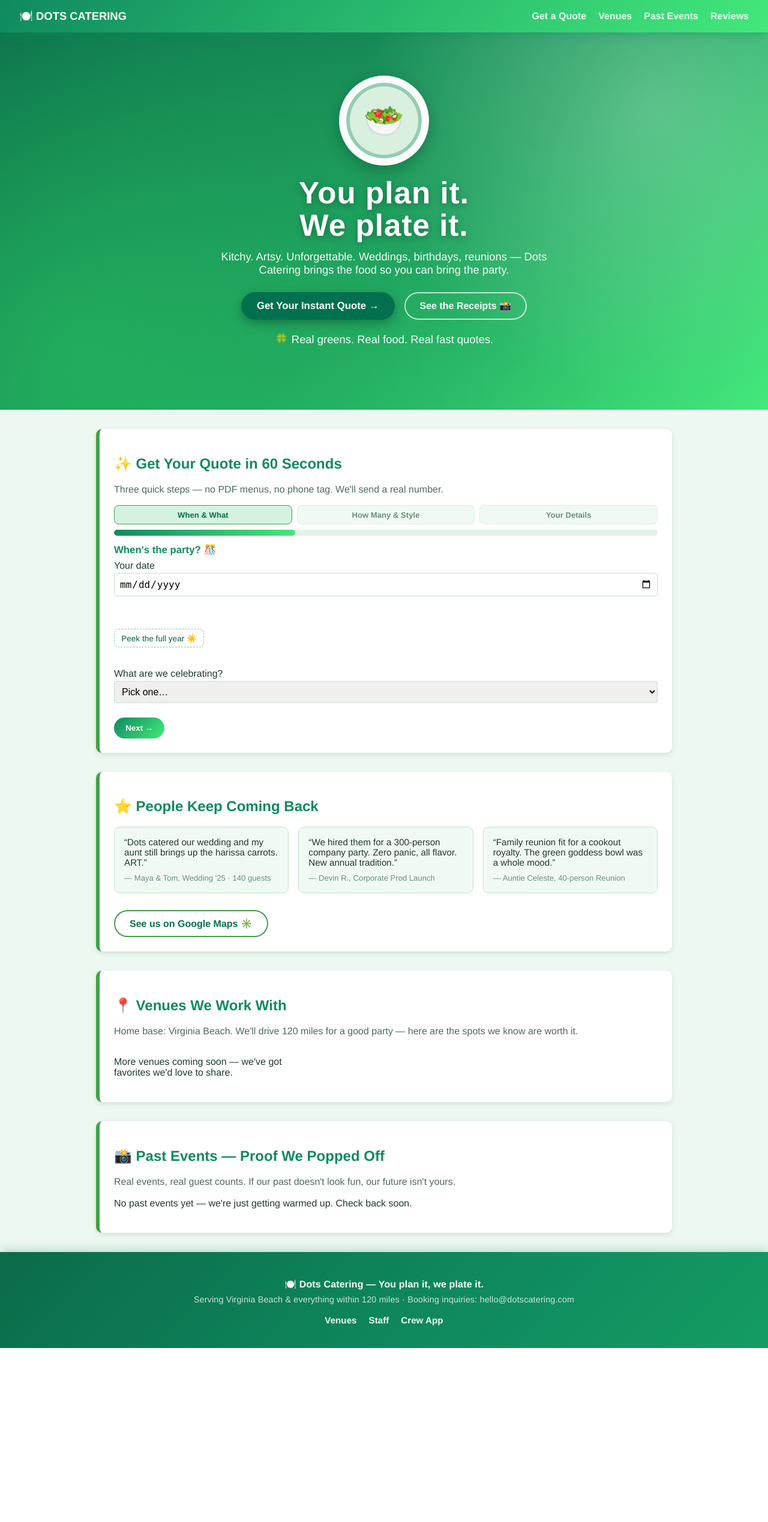
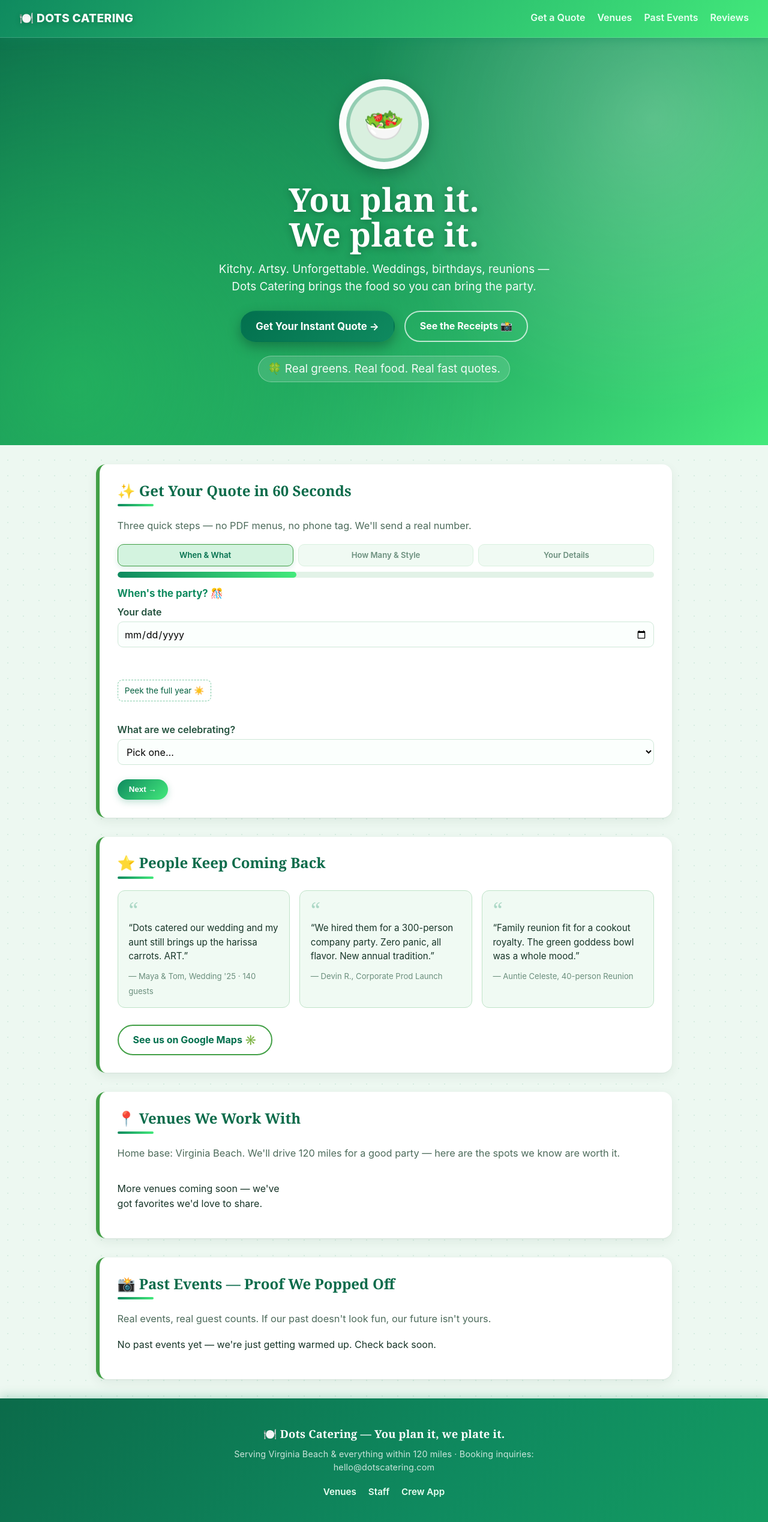
Before and after one commit to get-them666/dots-catering, a FastAPI app: page / in a window 1280 px wide. Shown: the whole page at 60% size. Before the commit the page ends 2247 px from the top, so only its background shows below. Run offline with FastAPI, Linux system fonts and the light colour scheme; data that the repository does not hold is empty.

Commit message:
Persist crew chat across sessions (SQLite + ws history) and restyle the site

```diff
--- a/backend/server.py
+++ b/backend/server.py
@@ -181,6 +181,12 @@ CREATE TABLE IF NOT EXISTS price_meta (
   id INTEGER PRIMARY KEY CHECK (id = 1),
   source TEXT NOT NULL DEFAULT 'sample',
   updated TEXT, fetched_at REAL NOT NULL DEFAULT 0
+);
+CREATE TABLE IF NOT EXISTS chat_messages (
+  id INTEGER PRIMARY KEY AUTOINCREMENT,
+  name TEXT NOT NULL,
+  body TEXT NOT NULL,
+  created_at TEXT NOT NULL
 );
 """
 
@@ -963,23 +969,86 @@ class ConnectionManager:
         self.active_connections.append(websocket)
 
     def disconnect(self, websocket: WebSocket):
-        self.active_connections.remove(websocket)
+        if websocket in self.active_connections:
+            self.active_connections.remove(websocket)
 
     async def broadcast(self, message: str):
-        for connection in self.active_connections:
-            await connection.send_text(message)
+        # One dead socket must not break chat for everyone else.
+        for connection in list(self.active_connections):
+            try:
+                await connection.send_text(message)
+            except Exception:
+                self.disconnect(connection)
 
 
 manager = ConnectionManager()
+
+
+@app.get("/chat", response_model=List[Dict])
+async def chat_history(limit: int = 200):
+    """Persisted crew chat — oldest first, for clients that want a REST pull."""
+    limit = max(1, min(int(limit), 500))
+    rows = _query(
+        "SELECT id, name, body, created_at FROM chat_messages ORDER BY id DESC LIMIT ?",
+        (limit,),
+    )
+    rows.reverse()
+    return [
+        {"id": m["id"], "name": m["name"], "text": m["body"], "at": m["created_at"]}
+        for m in rows
+    ]
+
+
+CHAT_MAX_LEN = 2000
 
 
 @app.websocket("/ws")
 async def websocket_endpoint(websocket: WebSocket):
     await manager.connect(websocket)
     try:
+        # On connect, hand back the stored thread so refreshes keep history.
+        history = _query(
+            "SELECT id, name, body, created_at FROM chat_messages ORDER BY id DESC LIMIT 200"
+        )
+        history.reverse()
+        await websocket.send_text(
+            json.dumps(
+                {
+                    "type": "history",
+                    "messages": [
+                        {
+                            "id": m["id"],
+                            "name": m["name"],
+                            "text": m["body"],
+                            "at": m["created_at"],
+                        }
+                        for m in history
+                    ],
+                }
+            )
+        )
         while True:
-            data = await websocket.receive_text()
-            await manager.broadcast(data)
+            raw = await websocket.receive_text()
+            name, text = "Crew", raw
+            try:
+                payload = json.loads(raw)
+                if isinstance(payload, dict):
+                    text = str(payload.get("text") or "")
+                    name = str(payload.get("name") or "Crew")
+            except (json.JSONDecodeError, TypeError):
+                pass
+            text = text.strip()[:CHAT_MAX_LEN]
+            if not text:
+                continue
+            name = name.strip()[:40] or "Crew"
+            at = datetime.utcnow().isoformat(timespec="seconds") + "Z"
+            msg_id = _exec(
+                "INSERT INTO chat_messages (name, body, created_at) VALUES (?, ?, ?)",
+                (name, text, at),
+            )
+            await manager.broadcast(
+                json.dumps({"type": "msg", "id": msg_id, "name": name, "text": text, "at": at})
+            )
     except WebSocketDisconnect:
         manager.disconnect(websocket)
 
--- a/frontend/static/style.css
+++ b/frontend/static/style.css
@@ -1,10 +1,49 @@
 /* Kitchy-artsy, green-forward theme */
+:root {
+  --green-900: #05391f;
+  --green-800: #064e34;
+  --green-700: #0b6b4a;
+  --green-600: #0f8a5f;
+  --green-500: #149c62;
+  --green-400: #43e97b;
+  --mint: #edf8f1;
+  --mint-deep: #d3f3df;
+  --ink: #173528;
+  --card: #ffffff;
+  --radius: 16px;
+  --shadow-1: 0 1px 2px rgba(5, 57, 31, 0.05), 0 6px 18px rgba(5, 57, 31, 0.07);
+  --shadow-2: 0 12px 34px rgba(5, 57, 31, 0.14);
+  --font-body: -apple-system, BlinkMacSystemFont, "Segoe UI", Roboto,
+    "Helvetica Neue", Arial, sans-serif;
+  --font-display: "Iowan Old Style", Georgia, "Times New Roman", serif;
+}
+
 body {
-  font-family: Helvetica, Arial, sans-serif;
+  font-family: var(--font-body);
   margin: 0;
   padding: 0;
-  background: #edf8f1;
-  color: #1f3a2d;
+  background-color: var(--mint);
+  /* subtle dot motif — on brand for Dots Catering */
+  background-image: radial-gradient(rgba(15, 138, 95, 0.1) 1.4px, transparent 1.5px);
+  background-size: 26px 26px;
+  color: var(--ink);
+  line-height: 1.55;
+  -webkit-font-smoothing: antialiased;
+}
+::selection {
+  background: var(--green-400);
+  color: var(--green-900);
+}
+:focus-visible {
+  outline: 3px solid rgba(15, 138, 95, 0.55);
+  outline-offset: 2px;
+}
+h1,
+h2,
+h3 {
+  font-family: var(--font-display);
+  font-weight: 700;
+  line-height: 1.18;
 }
 header {
   background: linear-gradient(135deg, #0f8a5f, #43e97b);
@@ -19,12 +58,15 @@ header {
   position: sticky;
   top: 0;
   z-index: 50;
+  border-bottom: 1px solid rgba(255, 255, 255, 0.18);
 }
 header .brand {
   color: white;
   text-decoration: none;
-  font-weight: bold;
-  font-size: 1.15rem;
+  font-weight: 800;
+  font-size: 1.2rem;
+  letter-spacing: 0.02em;
+  text-shadow: 0 2px 8px rgba(0, 40, 25, 0.25);
 }
 .topnav {
   display: flex;
@@ -34,10 +76,30 @@ header .brand {
   color: #eafff2;
   text-decoration: none;
   font-weight: 600;
+  position: relative;
+  padding-bottom: 2px;
+  transition: color 0.15s ease;
+}
+/* animated underline that draws in from the left */
+.topnav a::after {
+  content: "";
+  position: absolute;
+  left: 0;
+  right: 0;
+  bottom: -2px;
+  height: 2px;
+  border-radius: 2px;
+  background: #fff;
+  transform: scaleX(0);
+  transform-origin: left;
+  transition: transform 0.18s ease;
 }
 .topnav a:hover {
   color: white;
-  text-decoration: underline;
+  text-decoration: none;
+}
+.topnav a:hover::after {
+  transform: scaleX(1);
 }
 main {
   max-width: 960px;
@@ -48,36 +110,63 @@ main {
 }
 section {
   background: #ffffff;
-  border-radius: 10px;
+  border-radius: var(--radius);
   border-left: 6px solid #43a047;
-  box-shadow: 0 3px 8px rgba(31, 58, 45, 0.12);
-  padding: 1.5rem;
+  box-shadow: var(--shadow-1);
+  padding: 1.85rem;
+  /* anchor links shouldn't hide under the sticky header */
+  scroll-margin-top: 5.5rem;
 }
 h2 {
-  color: #0f8a5f;
+  color: var(--green-700);
+  margin-top: 0;
+  font-size: 1.5rem;
+  position: relative;
+  padding-bottom: 0.75rem;
+}
+/* gradient accent bar under every section heading */
+h2::after {
+  content: "";
+  position: absolute;
+  left: 0;
+  bottom: 0;
+  width: 60px;
+  height: 4px;
+  border-radius: 999px;
+  background: linear-gradient(90deg, var(--green-600), var(--green-400));
+}
+section h3 {
+  color: var(--green-700);
+  margin: 1.4rem 0 0.55rem;
+  font-size: 1.1rem;
 }
 form label {
   display: block;
   margin-bottom: 0.5rem;
+  font-weight: 600;
+  color: #24523e;
 }
 form input,
 form select,
 form textarea {
   width: 100%;
-  padding: 0.5rem;
+  padding: 0.58rem 0.65rem;
   margin-top: 0.2rem;
   margin-bottom: 1rem;
-  border: 1px solid #bfe3c8;
-  border-radius: 4px;
+  border: 1.5px solid #cfe8d8;
+  border-radius: 9px;
   font-size: 1rem;
+  font-family: inherit;
   box-sizing: border-box;
+  background: #fbfffd;
+  transition: border-color 0.15s ease, box-shadow 0.15s ease;
 }
 form input:focus,
 form select:focus,
 form textarea:focus {
   outline: none;
-  border-color: #43a047;
-  box-shadow: 0 0 0 2px rgba(67, 160, 71, 0.25);
+  border-color: var(--green-600);
+  box-shadow: 0 0 0 4px rgba(15, 138, 95, 0.14);
 }
 button {
   background: linear-gradient(135deg, #0f8a5f, #43e97b);
@@ -87,15 +176,22 @@ button {
   border-radius: 20px;
   cursor: pointer;
   font-weight: bold;
+  box-shadow: 0 4px 12px rgba(15, 138, 95, 0.25);
+  transition: filter 0.15s ease, transform 0.12s ease, box-shadow 0.15s ease;
 }
 button:hover {
   background: linear-gradient(135deg, #0b6b4a, #2fce63);
+  transform: translateY(-1px);
+}
+button:active {
+  transform: translateY(0);
 }
 .chat-log {
   height: 200px;
   overflow-y: auto;
   border: 1px solid #bfe3c8;
-  padding: 0.5rem;
+  border-radius: 10px;
+  padding: 0.6rem;
   margin-bottom: 0.5rem;
   background: #f7fffa;
 }
@@ -234,14 +351,14 @@ button.tiny {
   margin: 0 auto;
 }
 .hero h1 {
-  font-size: 3.2rem;
-  line-height: 1.05;
+  font-size: clamp(2.4rem, 6.5vw, 3.4rem);
+  line-height: 1.06;
   margin: 1.2rem 0 0.9rem;
-  letter-spacing: 1px;
+  letter-spacing: 0.5px;
   text-shadow: 0 3px 12px rgba(0, 40, 25, 0.35);
 }
 .hero p {
-  font-size: 1.15rem;
+  font-size: 1.18rem;
   max-width: 560px;
   margin: 0 auto 1.6rem;
   opacity: 0.95;
@@ -275,9 +397,13 @@ button.tiny {
   margin-bottom: 1.4rem;
 }
 .hero-note {
-  font-size: 0.95rem;
+  display: inline-block;
+  font-size: 0.92rem;
   margin-bottom: 0;
-  opacity: 0.9;
+  padding: 0.4rem 0.95rem;
+  border-radius: 999px;
+  background: rgba(255, 255, 255, 0.14);
+  border: 1px solid rgba(255, 255, 255, 0.35);
 }
 
 .btn {
@@ -287,16 +413,16 @@ button.tiny {
   font-weight: bold;
   text-decoration: none;
   border: 2px solid transparent;
-  transition: transform 0.12s ease, box-shadow 0.12s ease;
+  transition: transform 0.15s ease, box-shadow 0.15s ease, background 0.15s ease;
 }
 .btn:hover { transform: translateY(-2px); }
 .btn-big {
-  background: #02704e;
+  background: linear-gradient(135deg, #02704e, #0f8a5f);
   color: white;
   font-size: 1.05rem;
-  box-shadow: 0 6px 18px rgba(0, 40, 25, 0.35);
+  box-shadow: 0 8px 20px rgba(0, 40, 25, 0.35);
 }
-.btn-big:hover { background: #015c40; }
+.btn-big:hover { box-shadow: 0 12px 26px rgba(0, 40, 25, 0.42); }
 .btn-ghost {
   background: transparent;
   color: white;
@@ -310,6 +436,7 @@ button.tiny {
 .lede {
   color: #4d6b5b;
   margin: 0 0 1.1rem;
+  font-size: 1.02rem;
 }
 .wizard-steps {
   list-style: none;
@@ -327,7 +454,7 @@ button.tiny {
   font-weight: 600;
   color: #6b8f7d;
   padding: 0.45rem 0.3rem;
-  border-radius: 8px;
+  border-radius: 10px;
   background: #f0faf3;
   border: 1px solid #d9f0df;
   position: relative;
@@ -336,6 +463,7 @@ button.tiny {
   color: #02704e;
   background: #d3f3df;
   border-color: #43a047;
+  box-shadow: 0 2px 8px rgba(15, 138, 95, 0.18);
 }
 .wizard-steps li.done::after {
   content: " ✓";
@@ -404,8 +532,22 @@ button.tiny {
 .review {
   background: #f0faf3;
   border: 1px solid #bfe3c8;
-  border-radius: 10px;
-  padding: 1rem;
+  border-radius: 12px;
+  padding: 1rem 1.1rem;
+  transition: transform 0.15s ease, box-shadow 0.15s ease;
+}
+.review:hover {
+  transform: translateY(-2px);
+  box-shadow: 0 8px 20px rgba(5, 57, 31, 0.1);
+}
+.review::before {
+  content: "\201C";
+  font-family: var(--font-display);
+  font-size: 2.2rem;
+  line-height: 0.8;
+  color: rgba(15, 138, 95, 0.3);
+  display: block;
+  margin-bottom: 0.35rem;
 }
 .review p { margin: 0 0 0.5rem; font-size: 0.95rem; }
 .review span { color: #6b8f7d; font-size: 0.82rem; }
@@ -659,6 +823,10 @@ html { scroll-behavior: smooth; }
   margin: 0.4rem 0;
   font-weight: 600;
   letter-spacing: 0.01em;
+}
+.site-footer p:first-of-type {
+  font-family: var(--font-display);
+  font-size: 1.15rem;
 }
 .site-footer .muted {
   color: rgba(255, 255, 255, 0.78);
--- a/frontend/static/sw.js
+++ b/frontend/static/sw.js
@@ -1,10 +1,11 @@
 // Dots Catering service worker — installable app shell + offline fallback
-const CACHE = "dots-v1";
+const CACHE = "dots-v2";
 const SHELL = [
   "/",
   "/crew",
   "/static/style.css",
   "/static/app.js",
+  "/static/chat.js",
   "/static/crew.js",
   "/static/icon-192.png",
   "/static/icon-512.png",
--- a/frontend/templates/admin.html
+++ b/frontend/templates/admin.html
@@ -157,6 +157,7 @@
 
     </main>
 
+    <script src="/static/chat.js"></script>
     <script src="/static/admin.js"></script>
 </body>
 </html>
--- a/frontend/templates/crew.html
+++ b/frontend/templates/crew.html
@@ -38,6 +38,7 @@
         </section>
     </main>
 
+    <script src="/static/chat.js"></script>
     <script src="/static/crew.js"></script>
 </body>
 </html>
```
Also changed, not shown: other parts of frontend/static/style.css (+93 -18 lines), frontend/static/admin.js (+7 -28 lines), frontend/static/chat.js (added, +111 -0 lines), frontend/static/crew.js (+18 -22 lines).
